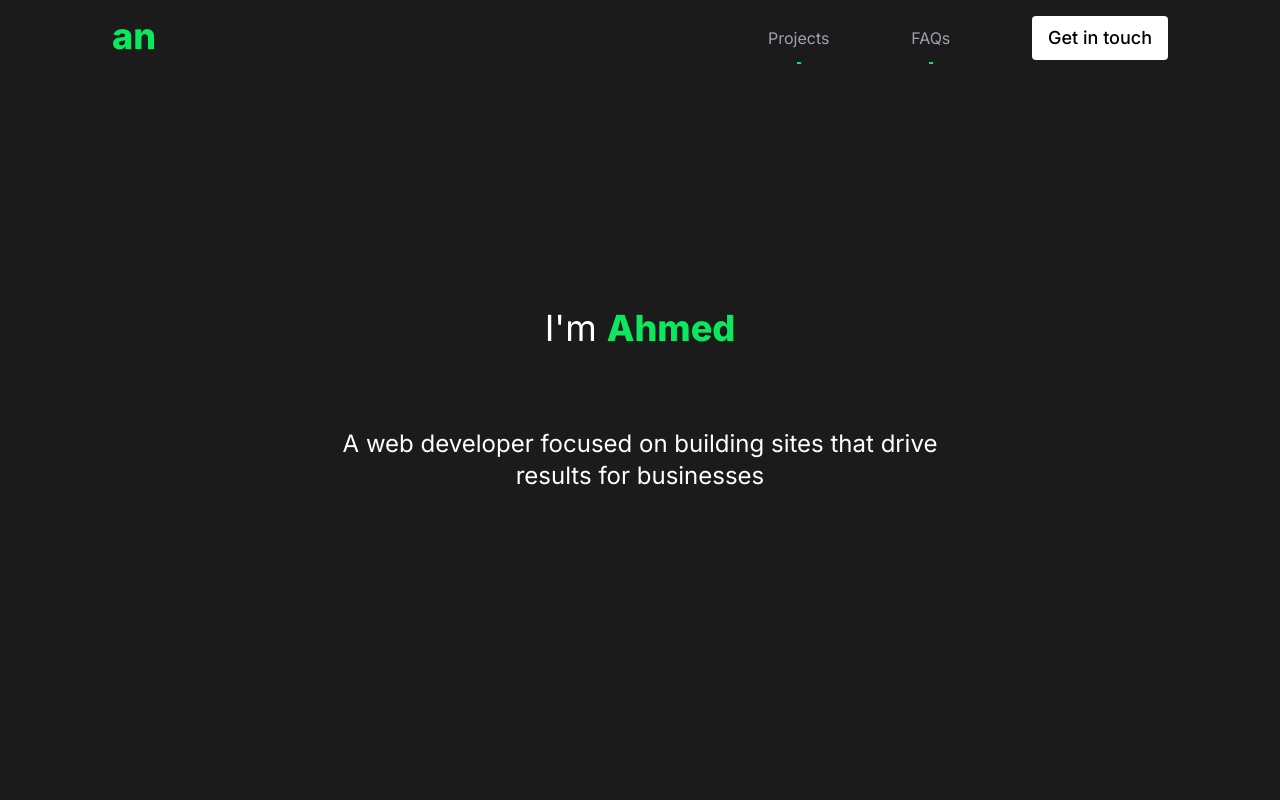
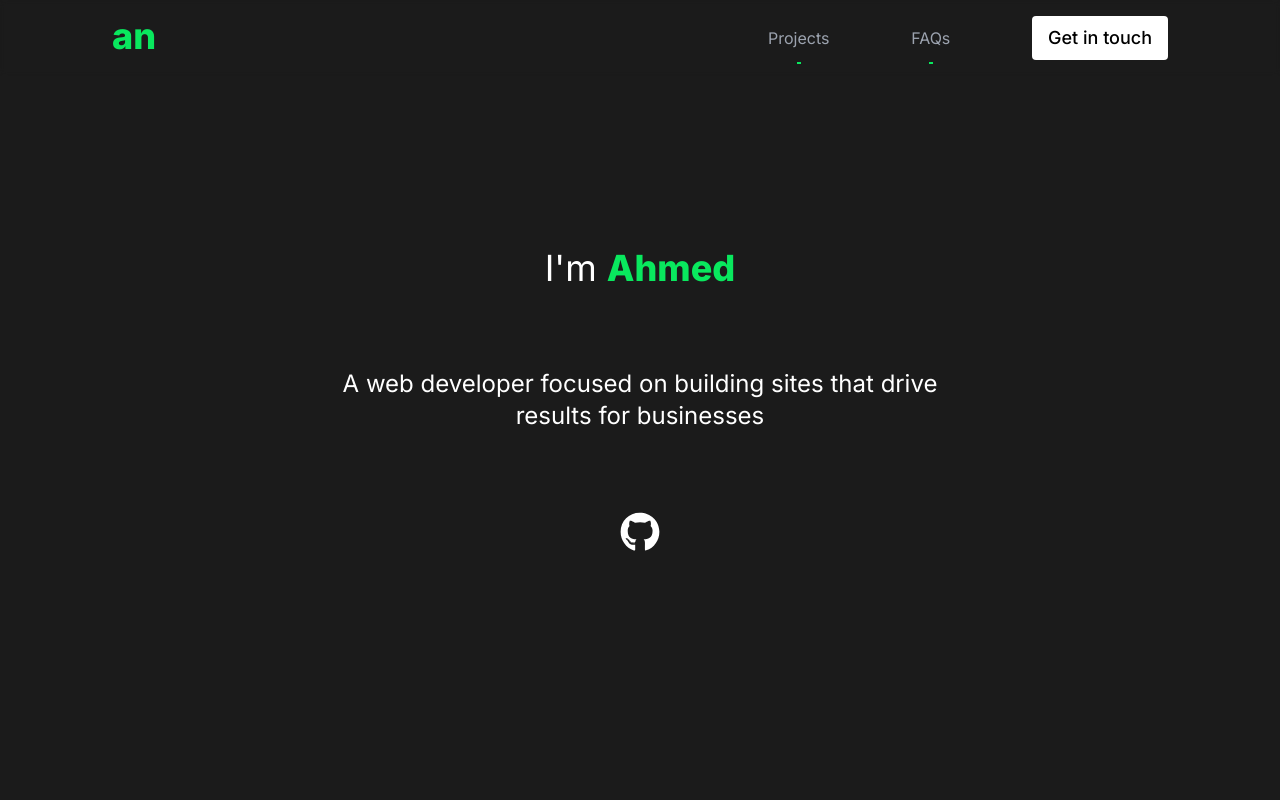
Before and after one commit to lazybump/Portfolio, a React (Vite) app in the folder frontend/: page / in a window 1280 px wide. Shown: the top 800 px of the page. Built offline with nearby package versions, Linux system fonts and the light colour scheme.

Commit message:
link project cards to respective live sites

```diff
--- a/frontend/src/components/Hero.tsx
+++ b/frontend/src/components/Hero.tsx
@@ -1,6 +1,8 @@
+import { FaGithub } from "react-icons/fa";
+
 const Hero = () => {
   return (
-    <main className="h-screen flex flex-col items-center justify-center space-y-20 text-white">
+    <main className="h-screen w-5/6 mx-auto flex flex-col items-center justify-center space-y-20 text-white">
       <h1 className="text-3xl md:text-4xl">
         I&apos;m <span className="text-primary font-bold">Ahmed</span>
       </h1>
@@ -8,6 +10,12 @@ const Hero = () => {
         A web developer focused on building sites that drive results for
         businesses
       </p>
+      <a
+        href="https://github.com/lazybump?tab=repositories"
+        className="hover:scale-110 transition-all duration-300 hover:text-primary"
+      >
+        <FaGithub size={40} />
+      </a>
     </main>
   );
 };
--- a/frontend/src/components/Projects.tsx
+++ b/frontend/src/components/Projects.tsx
@@ -25,10 +25,13 @@ const Projects = () => {
               <div className="p-4 grow flex flex-col items-start">
                 <h3 className="text-white">{project.title}</h3>
                 <p className="text-gray-400 mt-3 grow">{project.description}</p>
-                <button className="inline-flex items-center text-sm text-white mt-6">
+                <a
+                  href={project.siteUrl}
+                  className="inline-flex items-center text-sm text-white mt-6 hover:text-primary duration-200"
+                >
                   View project
                   <FiChevronRight className="ml-2" size={18} />
-                </button>
+                </a>
               </div>
             </li>
           </div>
--- a/frontend/src/data/projects.json
+++ b/frontend/src/data/projects.json
@@ -2,16 +2,19 @@
   {
     "title": "E-commerce Page",
     "imgUrl": "/assets/ecommerceImg.jpg",
-    "description": "Product page for an e-commerce shop including an image gallery, lightbox, and shopping cart"
+    "description": "Product page for an e-commerce shop including an image gallery, lightbox, and shopping cart",
+    "siteUrl": "https://ecommerce-sneakers-page.netlify.app/"
   },
   {
     "title": "Invoice CMS",
     "imgUrl": "/assets/invoiceImg.jpg",
-    "description": "A dashboard to create invoices, as well as edit, and delete them in a CMS-like app"
+    "description": "A dashboard to create invoices, as well as edit, and delete them in a CMS-like app",
+    "siteUrl": "https://my-invoice-app.netlify.app/"
   },
   {
     "title": "Spotify-Tracker App",
     "imgUrl": "/assets/symphonyImg.jpg",
-    "description": "An app to lets user add songs to their Spotify playlist without having to log onto the platform directly"
+    "description": "An app to lets user add songs to their Spotify playlist without having to log onto the platform directly",
+    "siteUrl": "https://symphony-spotify-clone.netlify.app/"
   }
 ]
```
